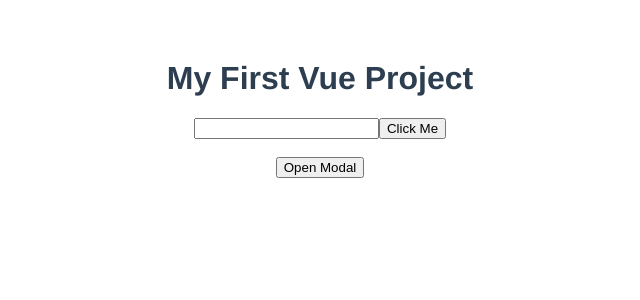
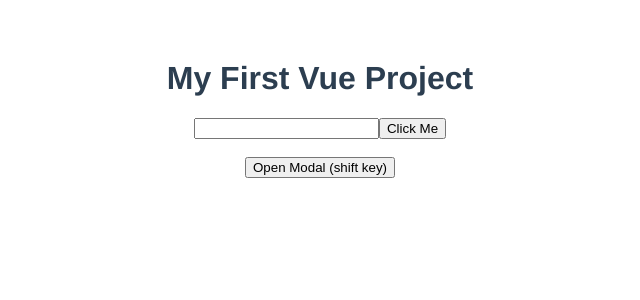
Before and after one commit to towsifzilani/vue3-cli, a Vue app: page / in a window 1280 px wide. Shown: the top 300 px of the page, without its empty margins (320-960 px from the left). Built offline with nearby package versions, Linux system fonts and the light colour scheme.

Commit message:
Vue3: Click Events modifiers

```diff
--- a/src/App.vue
+++ b/src/App.vue
@@ -9,7 +9,7 @@
   <div v-if="showModal">
     <Modal :header="header" :content="content" theme="sale" @close="toggleModal"/>
   </div>
-  <button @click="toggleModal">Open Modal</button>
+  <button @click.shift="toggleModal">Open Modal (shift key)</button>
 </template>
 
 <script>
--- a/src/components/Modal.vue
+++ b/src/components/Modal.vue
@@ -1,5 +1,5 @@
 <template>
-    <div class="backdrop" @click="closeModal">
+    <div class="backdrop" @click.self="closeModal">
         <div class="modal" :class="{ sale: theme === 'sale'}">
             <h1>{{ header }}</h1>
             <p>{{ content }}</p>
```
